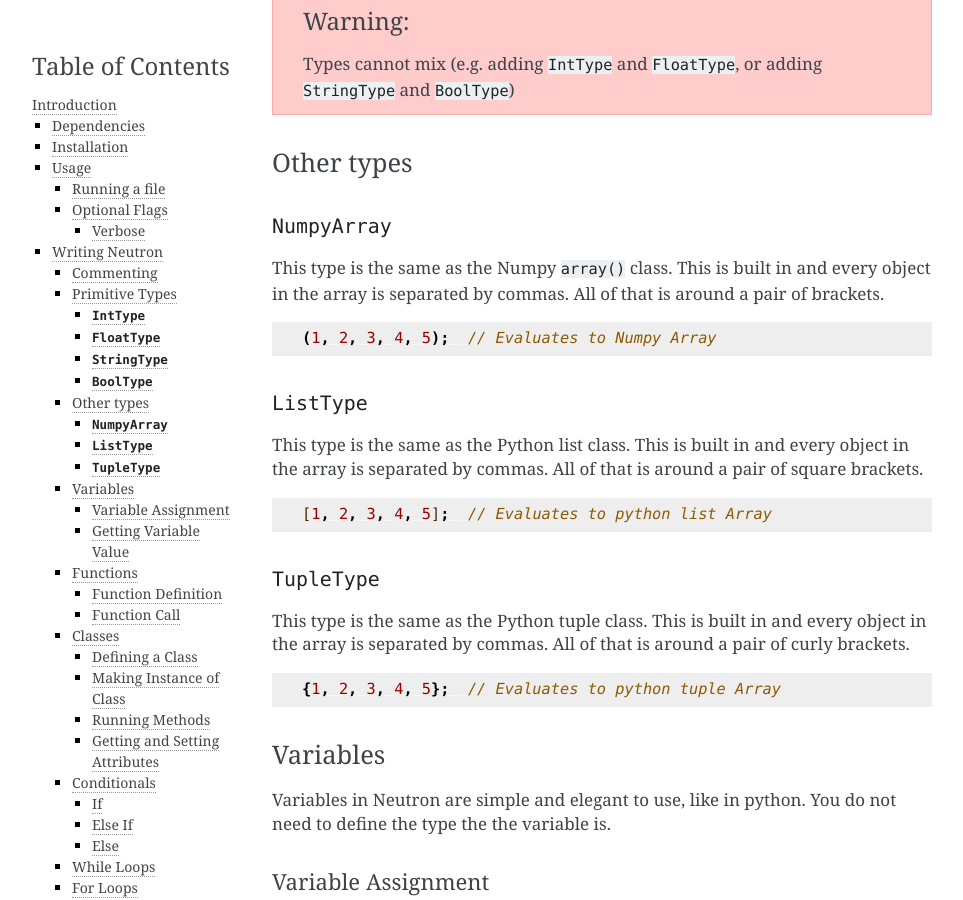
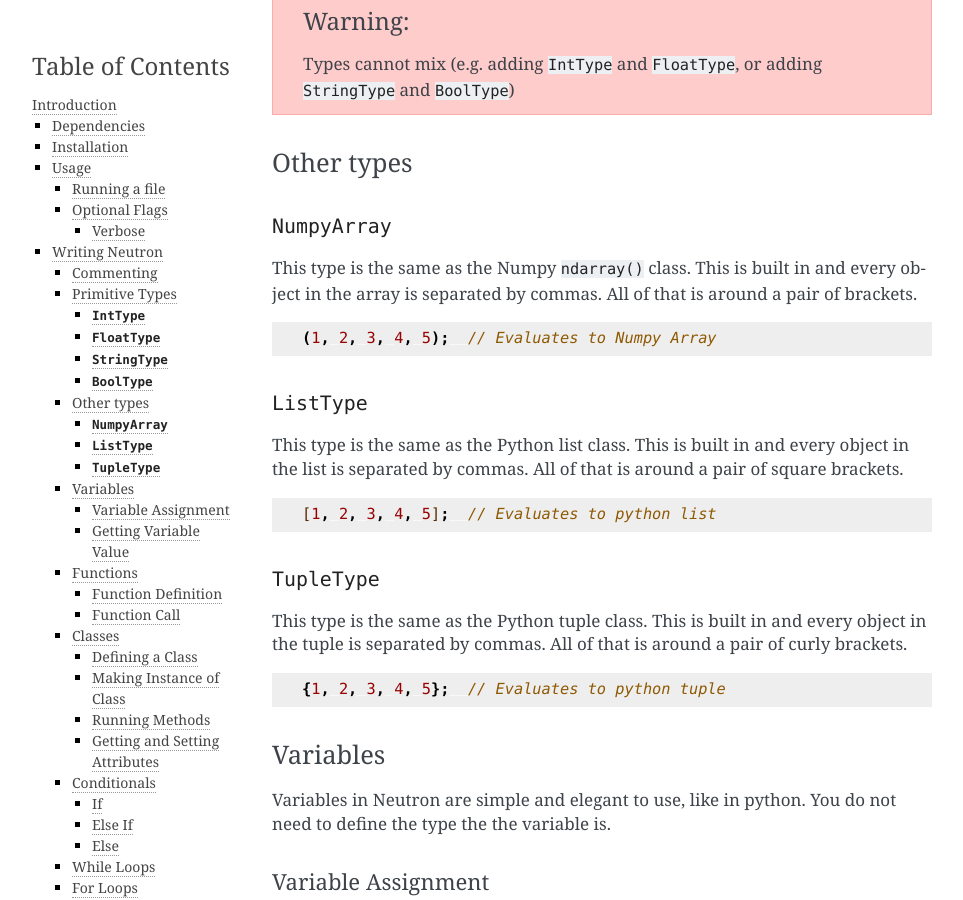
Before and after one commit to the-neutron-foundation/neutron-language, a Sphinx documentation site: the page built from docs/source/introduction.rst, in a window 1280 px wide and 900 px high, scrolled down 2942 px. Shown: the whole window, without its empty margins (148-1111 px from the left). Built offline with Sphinx 7.4.7, drawn with Linux system fonts in a browser that asks for light colours.

Commit message:
updated docs

```diff
--- a/docs/source/customization.rst
+++ b/docs/source/customization.rst
@@ -51,9 +51,15 @@
 The builtin type available are:
 
 ``bt.IntType`` - for integers
+
 ``bt.FloatType`` - for floats
+
 ``bt.StringType`` - for strings
+
 ``bt.BoolType`` - for booleans
+
 ``bt.NumpyArray`` - for Numpy arrays
+
 ``bt.ListType`` - for python-like lists
+
 ``bt.TupleType`` - for python-like tuples
--- a/docs/source/features.rst
+++ b/docs/source/features.rst
@@ -17,10 +17,10 @@
 Switch Statement?                 No       **PLANNED!**
 Structs?                          No       **PLANNED!**
 Break Statements in Functions?    No       **YES**
-syntax Change During Runtime?     No       **PLANNED**
+Syntax Change During Runtime?     No       **PLANNED**
 ==============================  =========  =============
 
-Basic Features:
+Other features that are implemented:
 
 ======================  =========
 Feature                 Neutron?
--- a/docs/source/introduction.rst
+++ b/docs/source/introduction.rst
@@ -122,7 +122,7 @@
 
 ``NumpyArray``
 **************
-This type is the same as the Numpy ``array()`` class. This is built in and every object in the array is separated by commas. All of that is around a pair of brackets.
+This type is the same as the Numpy ``ndarray()`` class. This is built in and every object in the array is separated by commas. All of that is around a pair of brackets.
 
 .. code-block:: java
 
@@ -130,19 +130,19 @@
 
 ``ListType``
 ************
-This type is the same as the Python list class. This is built in and every object in the array is separated by commas. All of that is around a pair of square brackets.
+This type is the same as the Python list class. This is built in and every object in the list is separated by commas. All of that is around a pair of square brackets.
 
 .. code-block:: java
 
-  [1, 2, 3, 4, 5];  // Evaluates to python list Array
+  [1, 2, 3, 4, 5];  // Evaluates to python list
 
 ``TupleType``
 *************
-This type is the same as the Python tuple class. This is built in and every object in the array is separated by commas. All of that is around a pair of curly brackets.
+This type is the same as the Python tuple class. This is built in and every object in the tuple is separated by commas. All of that is around a pair of curly brackets.
 
 .. code-block:: java
 
-  {1, 2, 3, 4, 5};  // Evaluates to python tuple Array
+  {1, 2, 3, 4, 5};  // Evaluates to python tuple
 
 Variables
 ^^^^^^^^^
```
